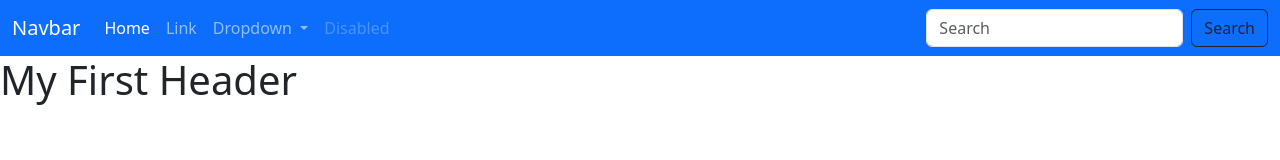
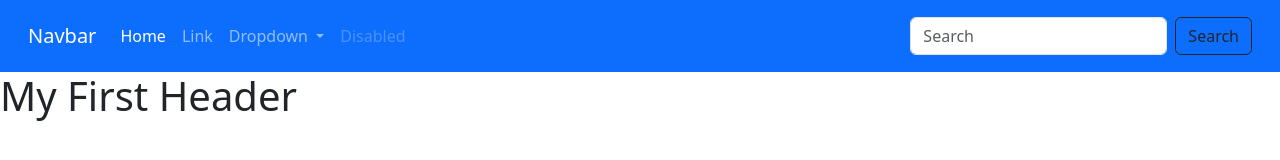
Before and after one commit to Myo-Min-Hein/GitTest, a plain HTML site: page index.html in a window 1280 px wide. Drawn offline with nearby package versions, Linux system fonts and the light colour scheme.

Commit message:
Navbar Confirmed

```diff
--- a/index.html
+++ b/index.html
@@ -9,7 +9,7 @@
 </head>
 <body>
     <header>
-        <nav class="navbar navbar-expand-lg navbar-dark bg-primary">
+        <nav class="navbar navbar-expand-lg navbar-dark bg-primary p-md-3">
             <div class="container-fluid">
                 <a class="navbar-brand" href="#">Navbar</a>
                 <button class="navbar-toggler" type="button" data-bs-toggle="collapse" data-bs-target="#navbarSupportedContent" aria-controls="navbarSupportedContent" aria-expanded="false" aria-label="Toggle navigation">
```
